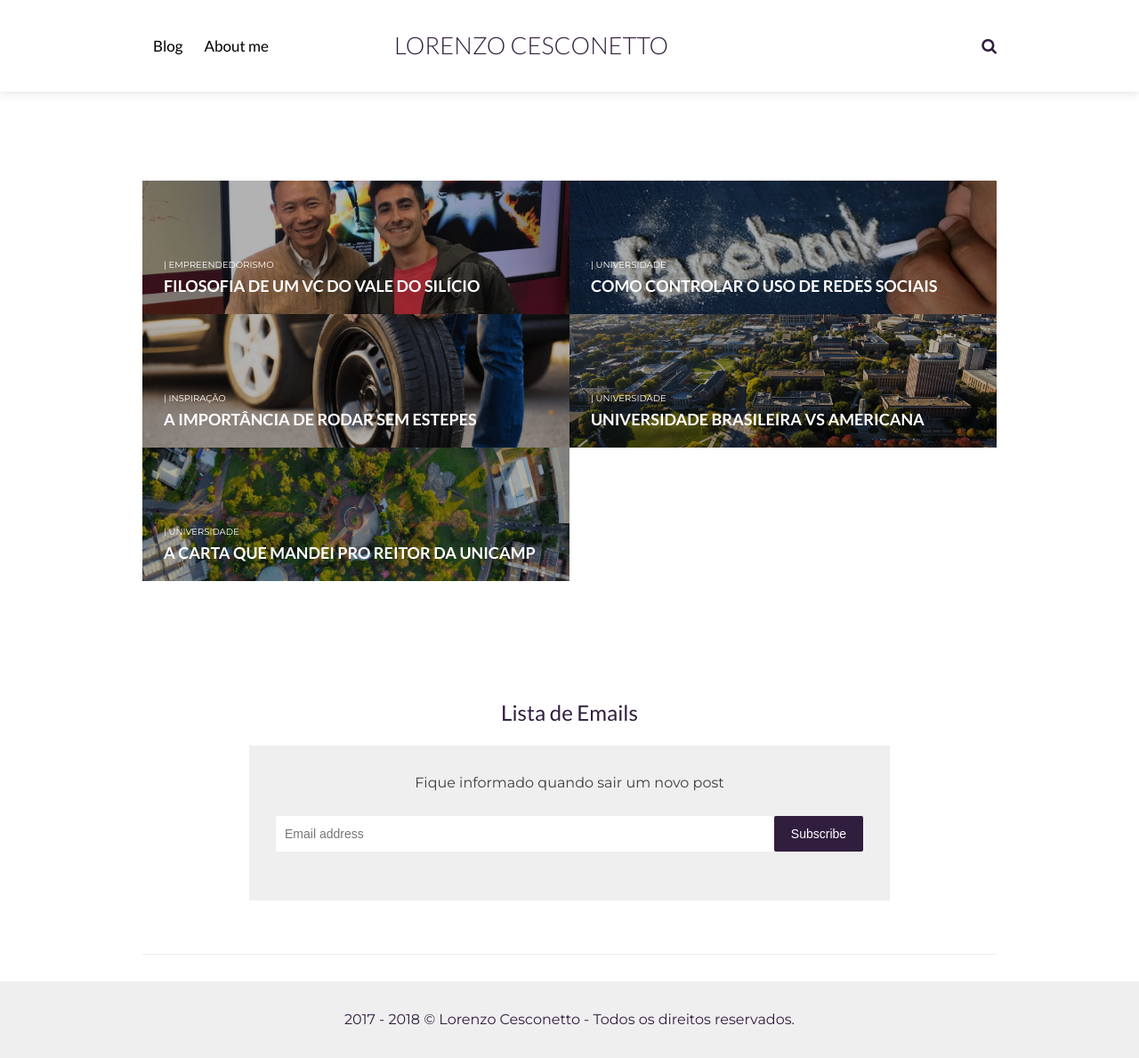
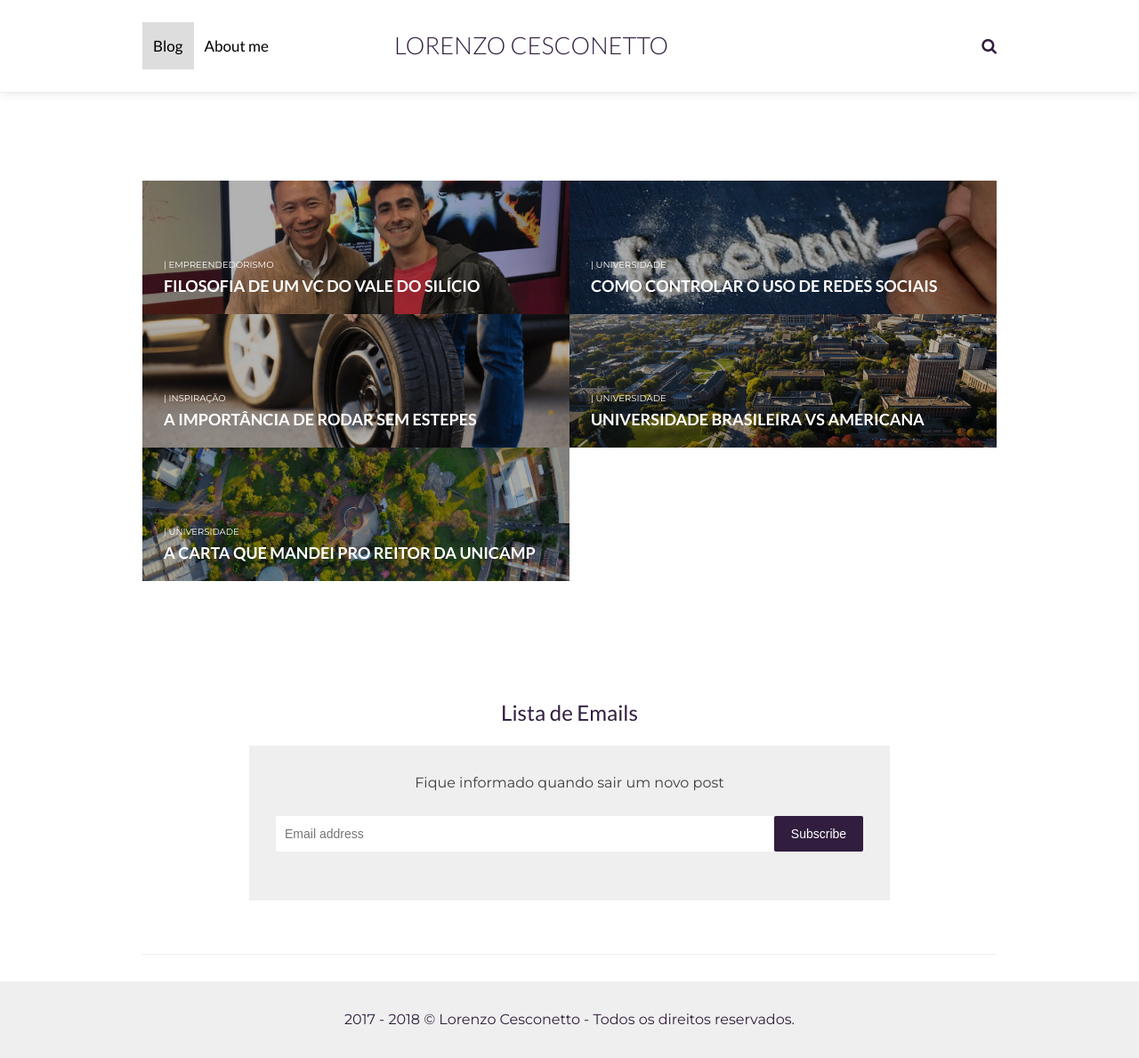
Before and after one commit to lorenzocesconetto/lorenzocesconetto.github.io, a Jekyll site: the page built from index.html, in a window 1280 px wide. Shown: the whole page at 89% size. Built offline with Jekyll 4.4.1, drawn with Linux system fonts in a browser that asks for light colours; the list of posts is cut into pages by our own code.

Commit message:
active if added to the header.html include

```diff
--- a/_includes/header.html
+++ b/_includes/header.html
@@ -3,9 +3,8 @@
     <div class="header-flex">
       <div class="topnav" id="myTopnav">
 
-        <a {% if page.url == "{{site.baseurl}}" %} class="active" {% endif %} href="{{site.baseurl}}/">Blog</a>
-
-        <a href="{{site.baseurl}}/about-me">About me</a>
+        <a {% if page.url == "/" %} class="active" {% endif %} href="{{site.baseurl}}/">Blog</a>
+        <a {% if page.url == "/about-me/" %} class="active" {% endif %} href="{{site.baseurl}}/about-me">About me</a>
         <a href="javascript:void(0);" class="icon" onclick="myFunction()">&#9776;</a>
       </div>
 
```
